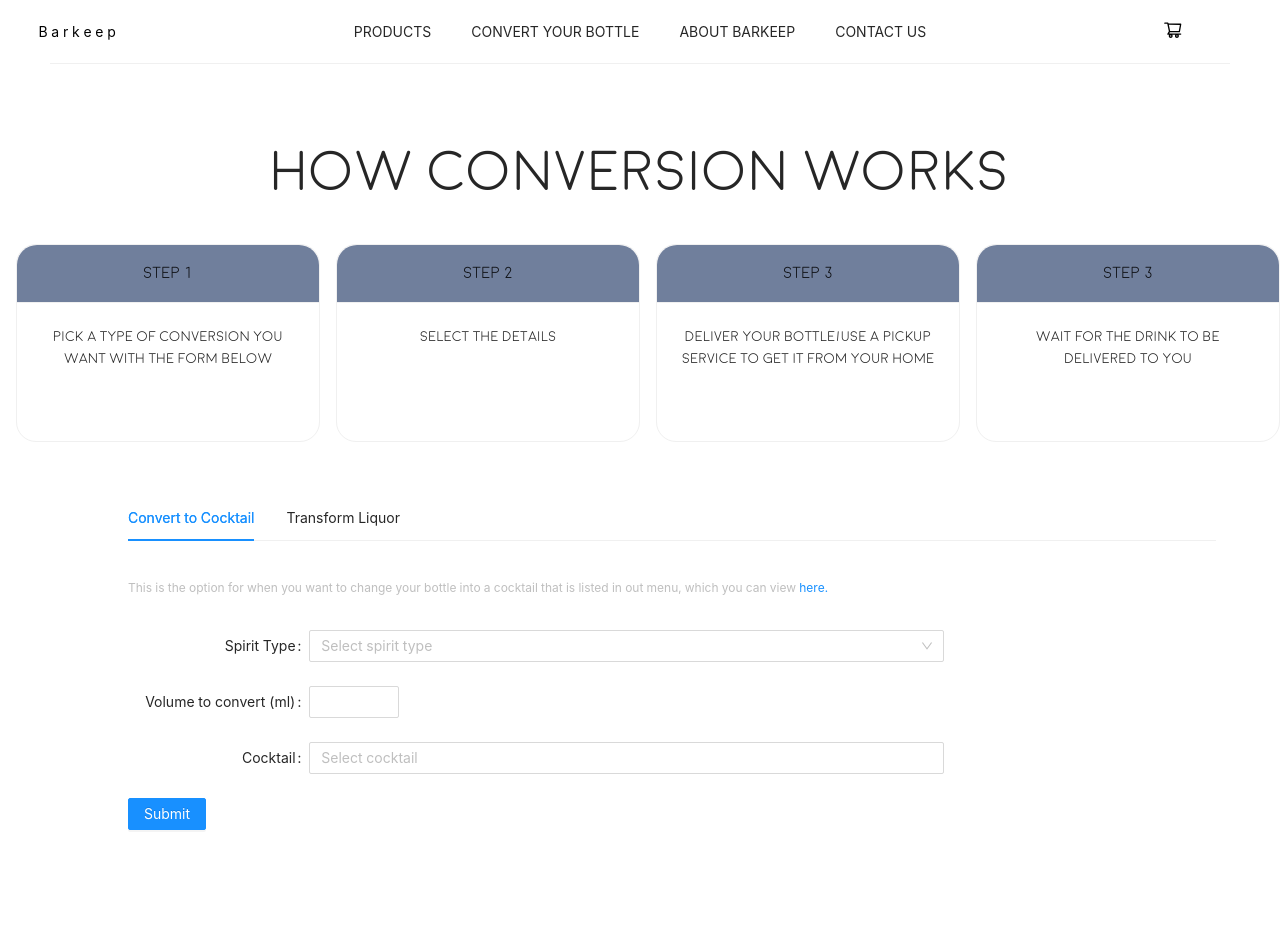
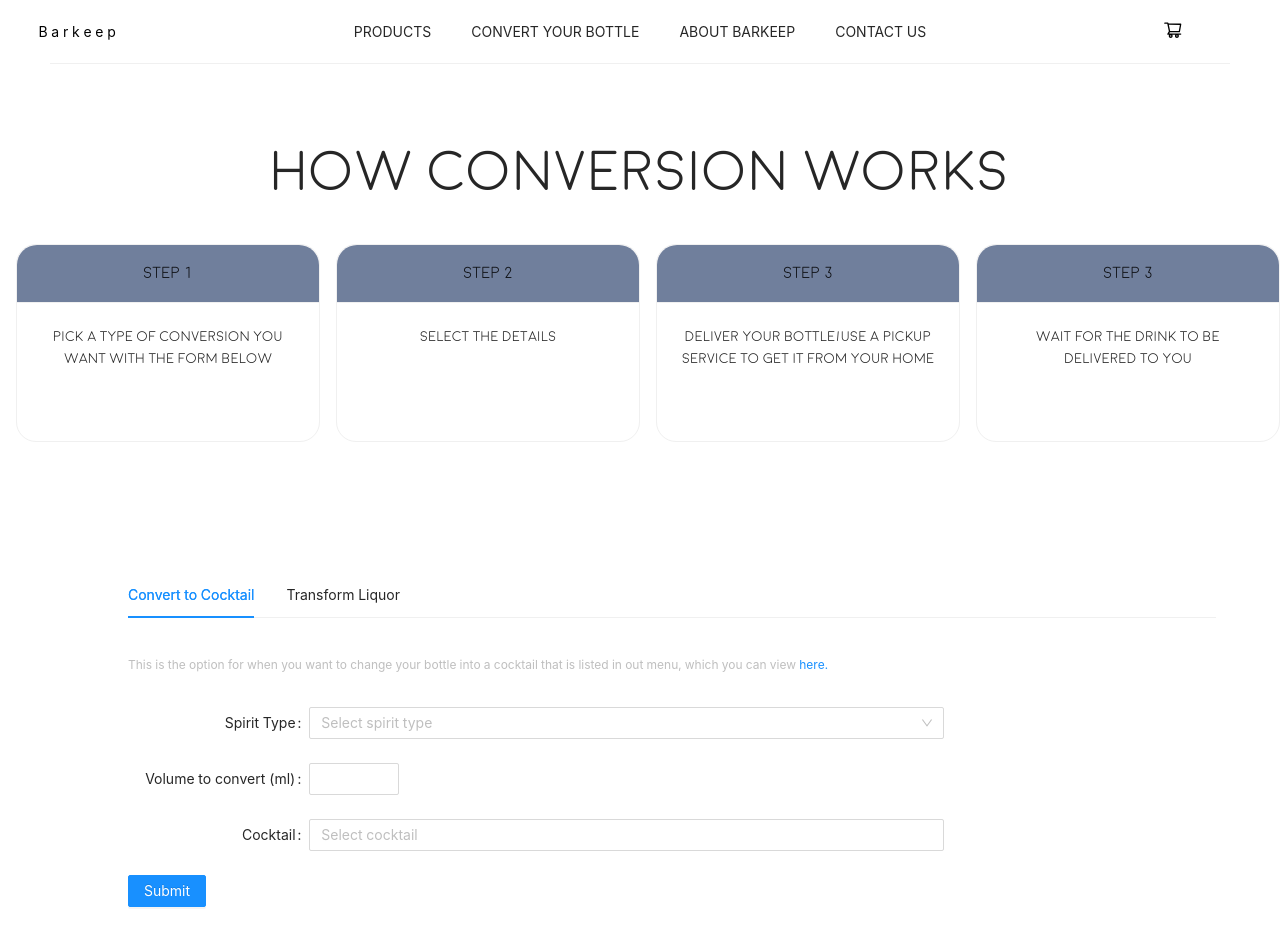
Before and after one commit to nicholaspickles/barkeep, a React (Create React App) app: page /convert in a window 1280 px wide. Shown: the top 952 px of the page. Built offline with nearby package versions, Linux system fonts and the light colour scheme.

Commit message:
small fixes to conversion page formatting

```diff
--- a/src/components/Landing.tsx
+++ b/src/components/Landing.tsx
@@ -16,10 +16,17 @@ const Landing = () => {
     <div>
       <Row>
         <Col span={12} style={{ marginTop: "2%" }}>
-          <h1 style={{ textAlign: "center" }}>
+          <h1
+            style={{
+              textAlign: "center",
+              maxHeight: "650px",
+              height: "auto",
+              width: "auto",
+            }}
+          >
             <img
               src={landingFlower}
-              style={{ height: "650px", width: "auto" }}
+              style={{ maxHeight: "650px", height: "auto", width: "auto" }}
             />
           </h1>
         </Col>
--- a/src/components/convertPage/Convert.tsx
+++ b/src/components/convertPage/Convert.tsx
@@ -18,7 +18,12 @@ const Convert = () => {
       <br />
       <Tabs
         defaultActiveKey="1"
-        style={{ marginLeft: "10%", marginRight: "5%", marginBottom: "10%" }}
+        style={{
+          marginLeft: "10%",
+          marginRight: "5%",
+          marginBottom: "10%",
+          marginTop: "6%",
+        }}
       >
         <TabPane tab="Convert to Cocktail" key="1">
           <ConvertCocktailForm />
```
